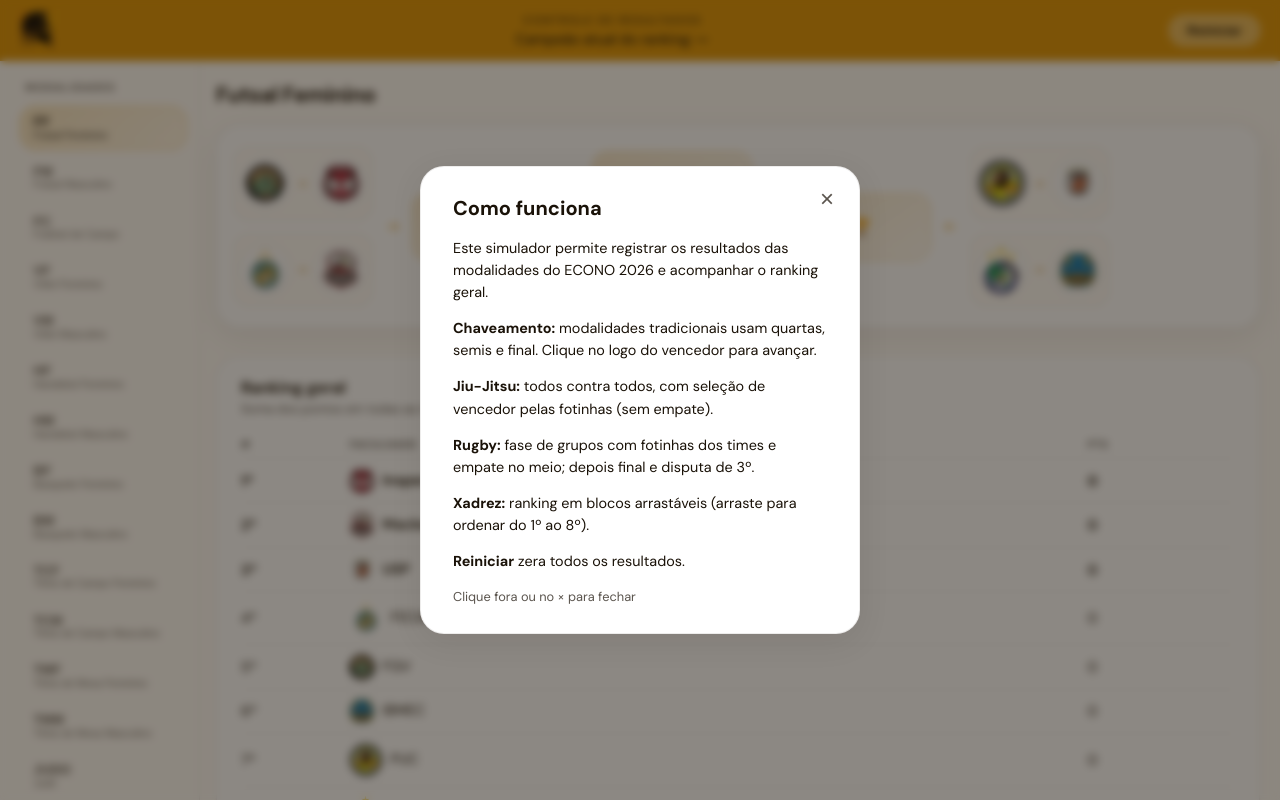
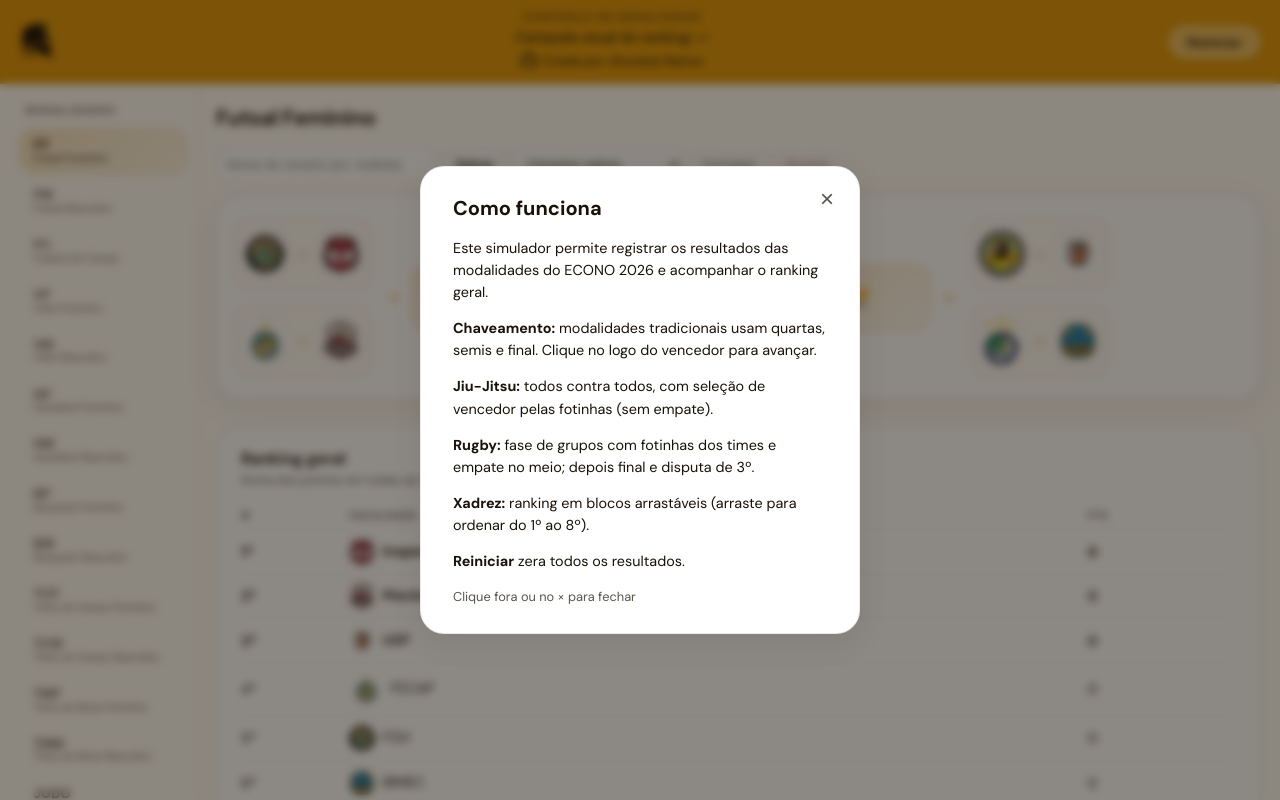
Before and after one commit to jhonatanrlp/econo-site, a React (Vite) app: page / in a window 1280 px wide. Shown: the top 800 px of the page. Built offline with nearby package versions, Linux system fonts and the light colour scheme.

Commit message:
criador de cenários

```diff
--- a/src/App.css
+++ b/src/App.css
@@ -282,6 +282,52 @@
   font-weight: 700;
   letter-spacing: -0.02em;
   color: var(--ink);
+}
+
+.scenario-bar {
+  display: flex;
+  gap: 0.5rem;
+  align-items: center;
+  flex-wrap: wrap;
+  margin: 0 0 0.9rem;
+}
+
+.scenario-input,
+.scenario-select {
+  border: 1px solid var(--line);
+  border-radius: 10px;
+  background: var(--surface-2);
+  padding: 0.45rem 0.6rem;
+  font-size: 0.82rem;
+  color: var(--ink);
+}
+
+.scenario-input {
+  min-width: 220px;
+}
+
+.scenario-select {
+  min-width: 170px;
+}
+
+.scenario-btn {
+  border: 1px solid var(--line);
+  border-radius: 10px;
+  background: var(--surface-2);
+  color: var(--ink);
+  font-size: 0.8rem;
+  font-weight: 600;
+  padding: 0.42rem 0.65rem;
+  cursor: pointer;
+}
+
+.scenario-btn.danger {
+  color: #8f2a2a;
+}
+
+.scenario-btn:disabled {
+  opacity: 0.5;
+  cursor: not-allowed;
 }
 
 /* Bracket */
--- a/src/App.jsx
+++ b/src/App.jsx
@@ -3,6 +3,7 @@
 import './App.css'
 
 const INTRO_DISMISSED_KEY = 'econo-intro-dismissed'
+const SCENARIOS_STORAGE_KEY = 'econo-scenarios-v1'
 const TEAM_NAMES = Object.keys(TEAMS)
 const DEFAULT_GROUP_A = TEAM_NAMES.slice(0, 4)
 const DEFAULT_GROUP_B = TEAM_NAMES.slice(4, 8)
@@ -61,6 +62,24 @@
     }
   }
   return {}
+}
+
+const createEmptyAppState = () => {
+  const initial = {}
+  ALL_MODALITIES.forEach((m) => { initial[m.id] = createDefaultStateForModality(m) })
+  return initial
+}
+
+const readSavedScenarios = () => {
+  try {
+    const raw = localStorage.getItem(SCENARIOS_STORAGE_KEY)
+    if (!raw) return []
+    const parsed = JSON.parse(raw)
+    if (!Array.isArray(parsed)) return []
+    return parsed.filter((item) => item && typeof item.name === 'string' && item.modalityState)
+  } catch {
+    return []
+  }
 }
 
 function IntroModal({ onClose }) {
@@ -431,12 +450,11 @@
 
 function App() {
   const [activeModality, setActiveModality] = useState(ALL_MODALITIES[0].id)
-  const [modalityState, setModalityState] = useState(() => {
-    const initial = {}
-    ALL_MODALITIES.forEach((m) => { initial[m.id] = createDefaultStateForModality(m) })
-    return initial
-  })
+  const [modalityState, setModalityState] = useState(() => createEmptyAppState())
   const [showIntro, setShowIntro] = useState(() => !sessionStorage.getItem(INTRO_DISMISSED_KEY))
+  const [savedScenarios, setSavedScenarios] = useState(() => readSavedScenarios())
+  const [scenarioName, setScenarioName] = useState('')
+  const [selectedScenarioId, setSelectedScenarioId] = useState('')
 
   const closeIntro = useCallback(() => {
     setShowIntro(false)
@@ -499,9 +517,56 @@
   }
 
   const handleReset = () => {
-    const initial = {}
-    ALL_MODALITIES.forEach((m) => { initial[m.id] = createDefaultStateForModality(m) })
-    setModalityState(initial)
+    setModalityState(createEmptyAppState())
+  }
+
+  const persistScenarios = (nextScenarios) => {
+    setSavedScenarios(nextScenarios)
+    localStorage.setItem(SCENARIOS_STORAGE_KEY, JSON.stringify(nextScenarios))
+  }
+
+  const handleSaveScenario = () => {
+    const cleanName = scenarioName.trim()
+    const now = Date.now()
+    const selectedScenario = savedScenarios.find((s) => s.id === selectedScenarioId) || null
+
+    // Se um cenário estiver selecionado, salva por cima dele.
+    if (selectedScenario) {
+      const updated = {
+        ...selectedScenario,
+        name: cleanName || selectedScenario.name,
+        modalityState,
+        updatedAt: now,
+      }
+      const next = savedScenarios.map((s) => (s.id === selectedScenario.id ? updated : s))
+      persistScenarios(next)
+      setSelectedScenarioId(updated.id)
+      setScenarioName('')
+      return
+    }
+
+    // Sem cenário selecionado: cria novo (ou atualiza por nome, para evitar duplicados).
+    if (!cleanName) return
+    const existingIdx = savedScenarios.findIndex((s) => s.name.toLowerCase() === cleanName.toLowerCase())
+    const record = { id: existingIdx >= 0 ? savedScenarios[existingIdx].id : `sc-${now}`, name: cleanName, modalityState, updatedAt: now }
+    const next = existingIdx >= 0 ? savedScenarios.map((s, i) => (i === existingIdx ? record : s)) : [record, ...savedScenarios]
+    persistScenarios(next)
+    setSelectedScenarioId(record.id)
+    setScenarioName('')
+  }
+
+  const handleLoadScenario = () => {
+    const selected = savedScenarios.find((s) => s.id === selectedScenarioId)
+    if (!selected) return
+    setModalityState(selected.modalityState)
+  }
+
+  const handleDeleteScenario = () => {
+    if (!selectedScenarioId) return
+    const next = savedScenarios.filter((s) => s.id !== selectedScenarioId)
+    persistScenarios(next)
+    setModalityState(createEmptyAppState())
+    setSelectedScenarioId('')
   }
 
   const champion = useMemo(() => {
@@ -524,6 +589,21 @@
           <div className="header-center">
             <p className="subtitle">Controle de resultados</p>
             <div className="champion-badge">Campeão atual do ranking: <strong>{champion || '—'}</strong></div>
+            <a
+              href="https://github.com/jhonatanrlp"
+              className="creator-link"
+              target="_blank"
+              rel="noopener noreferrer"
+              title="GitHub — Jhonatan Ramos"
+            >
+              <svg className="creator-github" viewBox="0 0 24 24" aria-hidden="true">
+                <path
+                  fill="currentColor"
+                  d="M12 0c-6.626 0-12 5.373-12 12 0 5.302 3.438 9.8 8.207 11.387.599.111.793-.261.793-.577v-2.234c-3.338.726-4.033-1.416-4.033-1.416-.546-1.387-1.333-1.756-1.333-1.756-1.089-.745.083-.729.083-.729 1.205.084 1.839 1.237 1.839 1.237 1.07 1.834 2.807 1.304 3.492.997.107-.775.418-1.305.762-1.604-2.665-.305-5.467-1.334-5.467-5.931 0-1.311.469-2.381 1.236-3.221-.124-.303-.535-1.524.117-3.176 0 0 1.008-.322 3.301 1.23.957-.266 1.983-.399 3.003-.404 1.02.005 2.047.138 3.006.404 2.291-1.552 3.297-1.23 3.297-1.23.653 1.653.242 2.874.118 3.176.77.84 1.235 1.911 1.235 3.221 0 4.609-2.807 5.624-5.479 5.921.43.372.823 1.102.823 2.222v3.293c0 .319.192.694.801.576 4.765-1.589 8.199-6.086 8.199-11.386 0-6.627-5.373-12-12-12z"
+                />
+              </svg>
+              <span>Criado por Jhonatan Ramos</span>
+            </a>
           </div>
           <button type="button" className="btn-reset" onClick={handleReset}>Reiniciar</button>
         </div>
@@ -545,6 +625,24 @@
         <main className="main">
           <div className="main-inner">
             <h1 className="page-title">{modality.fullName}</h1>
+            <div className="scenario-bar">
+              <input
+                type="text"
+                className="scenario-input"
+                placeholder="Nome do cenario (ex: realista)"
+                value={scenarioName}
+                onChange={(e) => setScenarioName(e.target.value)}
+              />
+              <button type="button" className="scenario-btn" onClick={handleSaveScenario}>Salvar</button>
+              <select className="scenario-select" value={selectedScenarioId} onChange={(e) => setSelectedScenarioId(e.target.value)}>
+                <option value="">Cenarios salvos</option>
+                {savedScenarios.map((s) => (
+                  <option key={s.id} value={s.id}>{s.name}</option>
+                ))}
+              </select>
+              <button type="button" className="scenario-btn" onClick={handleLoadScenario} disabled={!selectedScenarioId}>Carregar</button>
+              <button type="button" className="scenario-btn danger" onClick={handleDeleteScenario} disabled={!selectedScenarioId}>Excluir</button>
+            </div>
             <div className="bracket-wrapper">
               {modality.type === 'singleElimination' && (
                 <SingleElimBracket modality={modality} state={state} onUpdate={handleSingleElimUpdate} />
```
